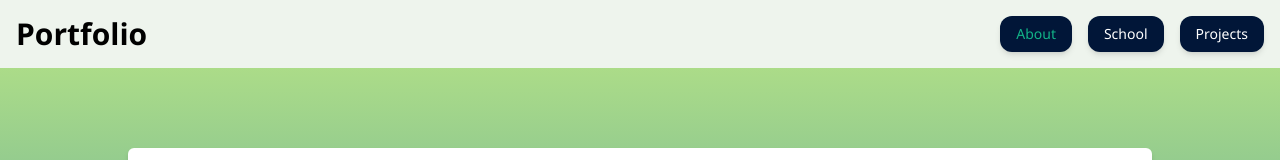
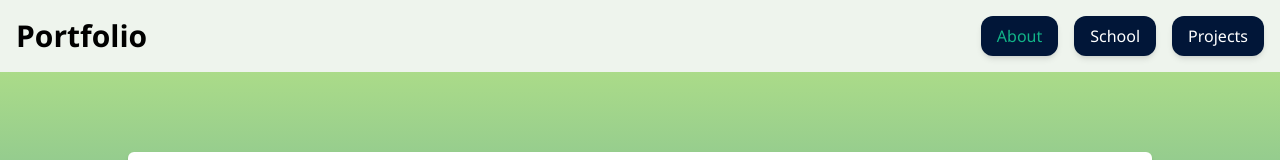
Before and after one commit to Uccetta110/PortfolioNuxt4, a Nuxt app: page / in a window 1280 px wide. Shown: the top 160 px of the page. Built offline with nearby package versions, Linux system fonts and the light colour scheme.

Commit message:
progetto completato

```diff
--- a/assets/css/tailwind.css
+++ b/assets/css/tailwind.css
@@ -9,7 +9,7 @@ body {
 
 @layer components {
   .btn {
-    @apply bg-[#011638] text-white px-4 py-2 rounded-xl text-sm shadow-md;
+    @apply bg-[#011638] text-white px-4 py-2 rounded-xl text-base shadow-md;
     transition: all 0.3s ease-in-out;
   }
 
```
